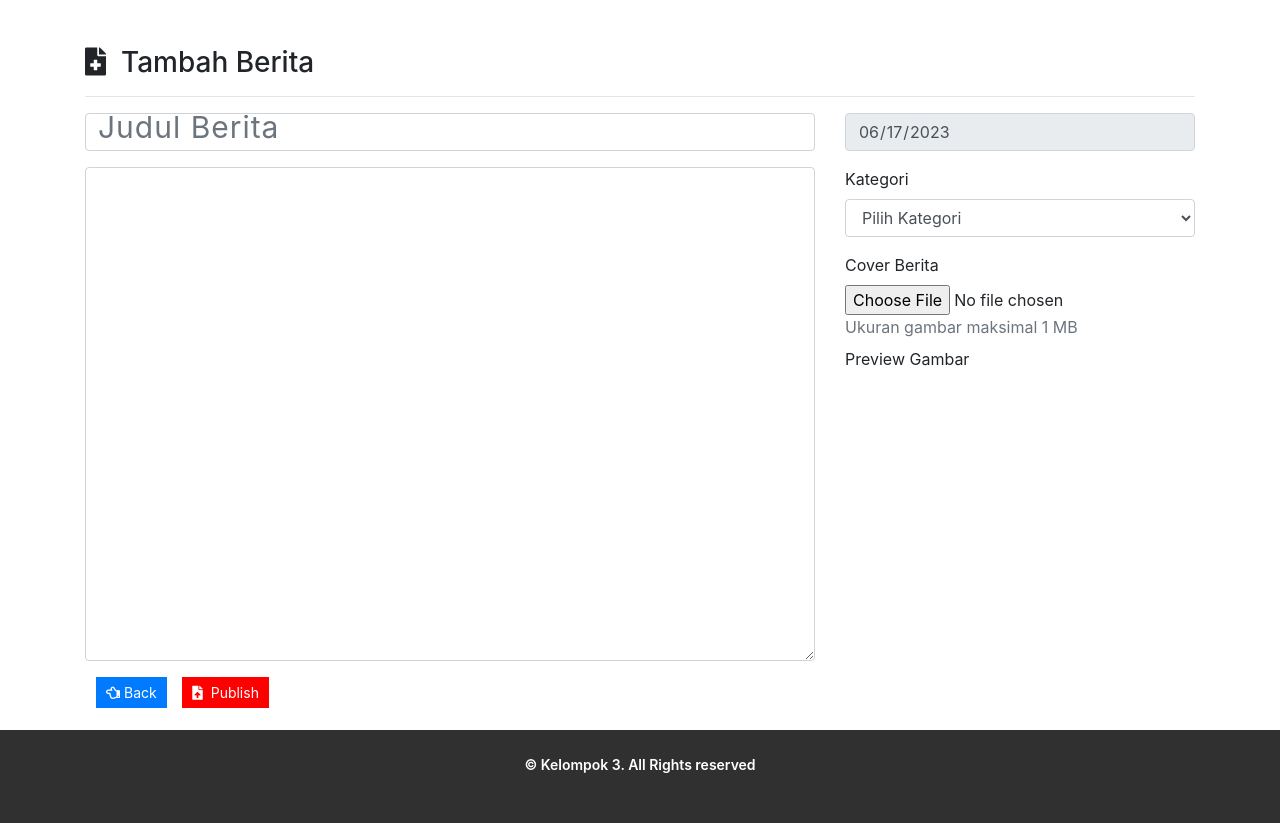
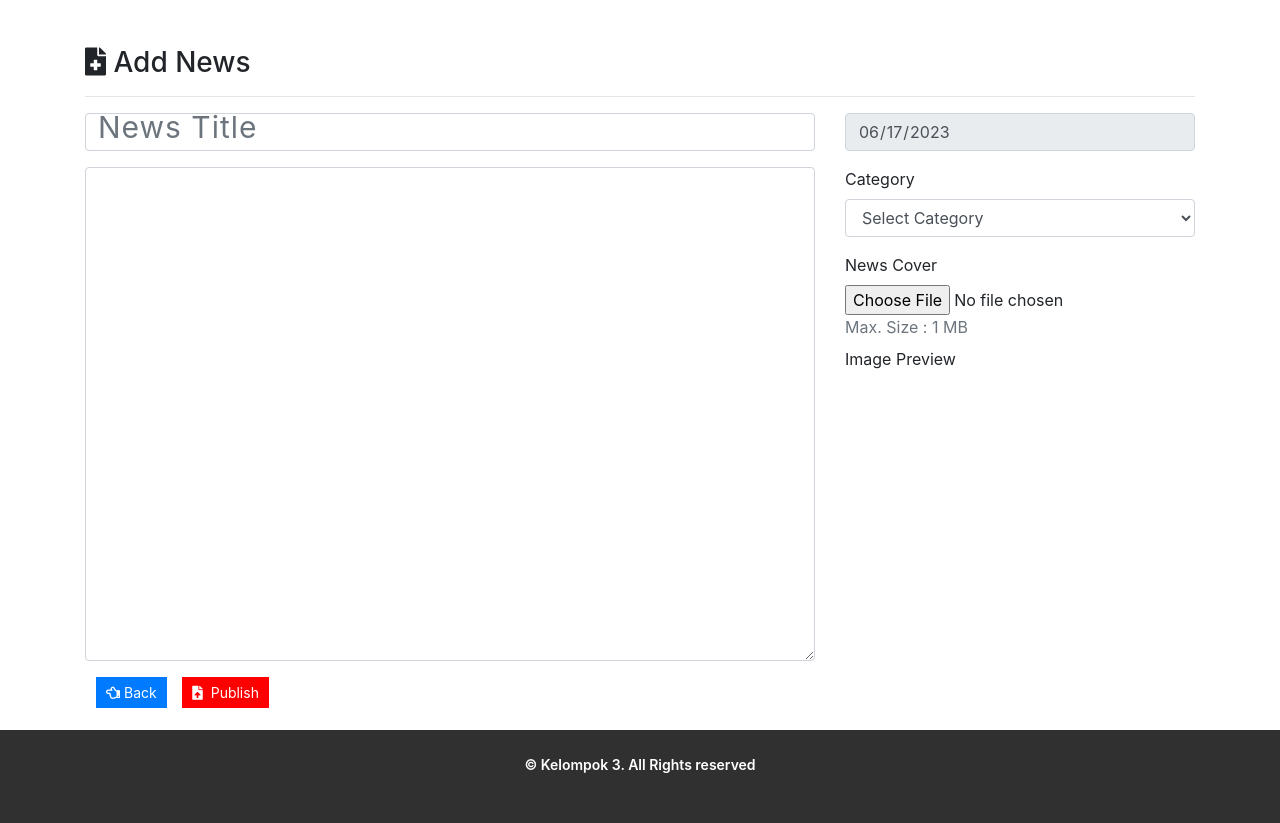
Before and after one commit to mhmhatta/NewsHub, a PHP site: page /user/TambahBerita.php in a window 1280 px wide. Shown: the part 150-973 px from the top of the page. Run offline with PHP 8.4, Linux system fonts and the light colour scheme; a user stored in the database is signed in; data comes from the database, SQL or seed files in the repository; some libraries are stand-ins or nearby versions.

Commit message:
Update Language

```diff
--- a/Configurasi/koneksi.php
+++ b/Configurasi/koneksi.php
@@ -2,7 +2,7 @@
     $host = 'localhost';
     $user = 'root';
     $pass = '';
-    $database = 'tubes_sem1';
+    $database = 'newsHub';
 
     $koneksi = mysqli_connect($host, $user, $pass, $database);
 
--- a/user/TambahBerita.php
+++ b/user/TambahBerita.php
@@ -6,13 +6,13 @@
 ?>
 <!---Berita-->
     <div class="container">
-          <h3><i class="fas fa-file-medical"></i>&nbsp; Tambah Berita</h3>
+          <h3><i class="fas fa-file-medical"></i>&nbsp;Add News</h3>
           <hr>
           <form action="proses_tambahberita.php" method="POST" enctype="multipart/form-data">
               <div class="row">
                   <div class="col-sm-8">
                       <div class="form-group">
-                          <input type="text" class="form-control" autocomplete="off" name="judul" id="judul" placeholder="Judul Berita">
+                          <input type="text" class="form-control" autocomplete="off" name="judul" id="judul" placeholder="News Title">
                       </div>
                    </div>
                   <div class="col-sm-4">
@@ -27,10 +27,10 @@
                      </div>
                     <div class="col-sm-4">
                       <div class="form-group">
-                        <label>Kategori</label>
+                        <label>Category</label>
                           <br>
                          <select class="form-control" name="kategori">
-                             <option value="">Pilih Kategori</option>
+                             <option value="">Select Category</option>
                              <?php
                              while($kat= $qry_kat->fetch_assoc()){?>
                              <option value="<?php echo $kat['id_kategori'];?>"><?php echo $kat['kategori'];?></option>
@@ -38,11 +38,11 @@
                                 </select>
                         </div>
                       <div class="form-group">
-                        <label>Cover Berita</label>
+                        <label>News Cover</label>
                         <input type="file" name="cover" id="gambar" onchange="return validasiFile()">
-                              <label class="text-muted">Ukuran gambar maksimal 1 MB</label>
+                              <label class="text-muted">Max. Size : 1 MB</label>
                               <br>
-                              <label>Preview Gambar</label>
+                              <label>Image Preview</label>
                               <div id="pratinjauGambar"></div>
                         </div>
                     </div>
```
